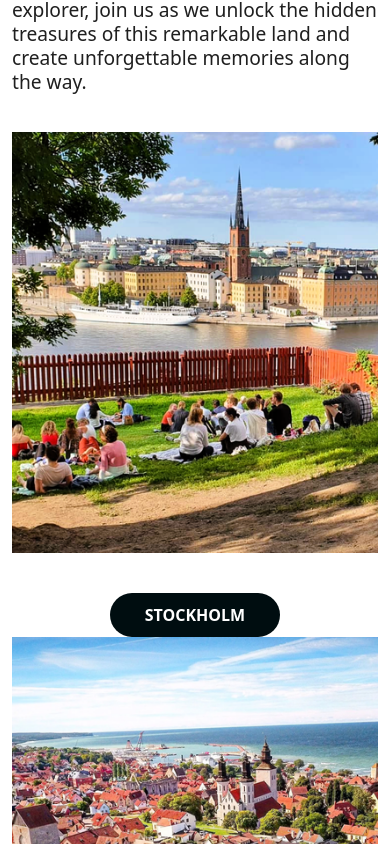
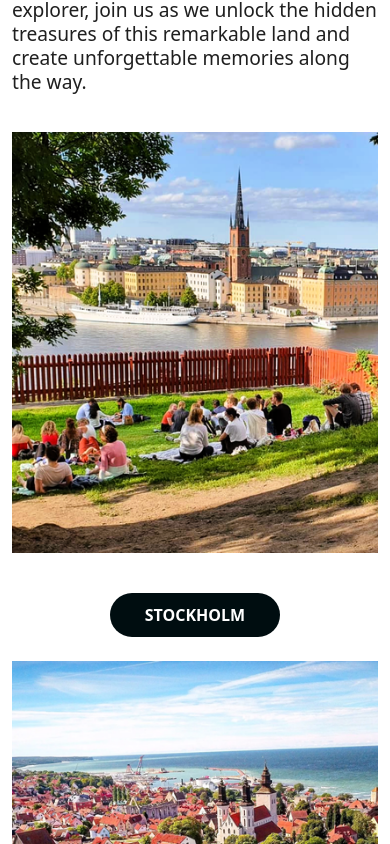
Before and after one commit to vsafonova/hidden-gems, a React (Vite) app: page / in a window 390 px wide. Shown: the part 1100-1944 px from the top of the page. Built offline with nearby package versions, Linux system fonts and the light colour scheme.

Commit message:
Add paddings between cities' card on mobile

```diff
--- a/src/components/CitiesSection.jsx
+++ b/src/components/CitiesSection.jsx
@@ -68,7 +68,7 @@ export default function CitiesSection() {
         <div className="cities--section-2">
           <div className="row">
             {cities.map(({ image, cityName, link, altText }) => (
-              <div className="col-md-4" key={cityName}>
+              <div className="col-md-4 pb-4" key={cityName}>
                 <Card
                   image={image}
                   cityName={cityName}
```
